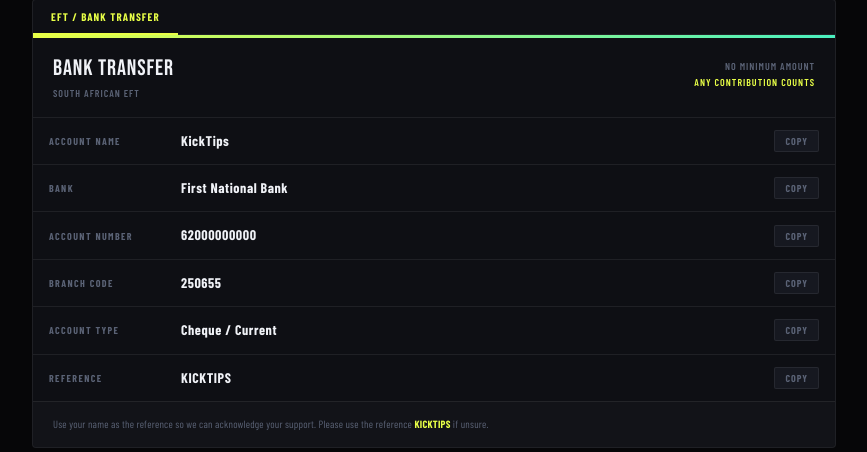
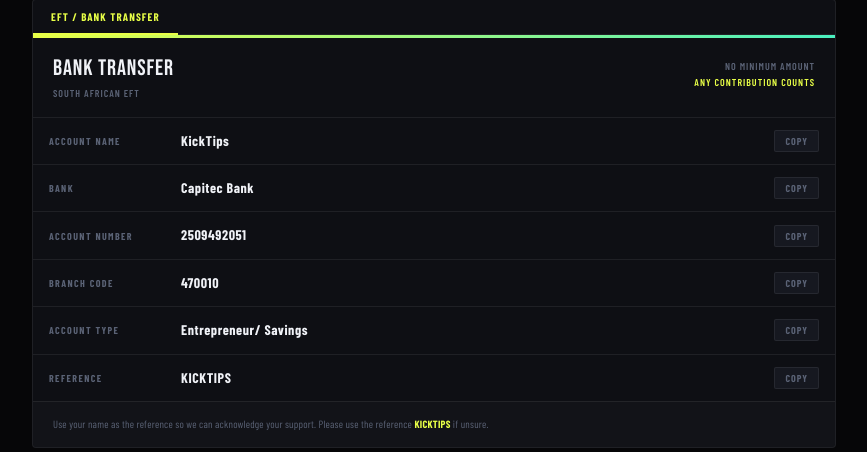
Before and after one commit to Yandisa/KickTips, a Django app: template website/templates/website/donate.html in a window 1280 px wide. Shown: the part 822-1274 px from the top of the page, without its empty margins (206-1073 px from the left). Run offline with Django 3.2, Linux system fonts and the light colour scheme; the template is opened without the code that fills it, so the values that code supplies are empty.

Commit message:
Update donate.html

```diff
--- a/website/templates/website/donate.html
+++ b/website/templates/website/donate.html
@@ -147,22 +147,22 @@
         </div>
         <div class="eft-field">
           <span class="eft-field-label">Bank</span>
-          <span class="eft-field-value" id="val-bank">First National Bank</span>
+          <span class="eft-field-value" id="val-bank">Capitec Bank</span>
           <button class="copy-btn" onclick="copyField(this,'val-bank')">Copy</button>
         </div>
         <div class="eft-field">
           <span class="eft-field-label">Account number</span>
-          <span class="eft-field-value" id="val-accno">62000000000</span>
+          <span class="eft-field-value" id="val-accno">2509492051</span>
           <button class="copy-btn" onclick="copyField(this,'val-accno')">Copy</button>
         </div>
         <div class="eft-field">
           <span class="eft-field-label">Branch code</span>
-          <span class="eft-field-value" id="val-branch">250655</span>
+          <span class="eft-field-value" id="val-branch">470010</span>
           <button class="copy-btn" onclick="copyField(this,'val-branch')">Copy</button>
         </div>
         <div class="eft-field">
           <span class="eft-field-label">Account type</span>
-          <span class="eft-field-value" id="val-type">Cheque / Current</span>
+          <span class="eft-field-value" id="val-type">Entrepreneur/ Savings</span>
           <button class="copy-btn" onclick="copyField(this,'val-type')">Copy</button>
         </div>
         <div class="eft-field">
```
